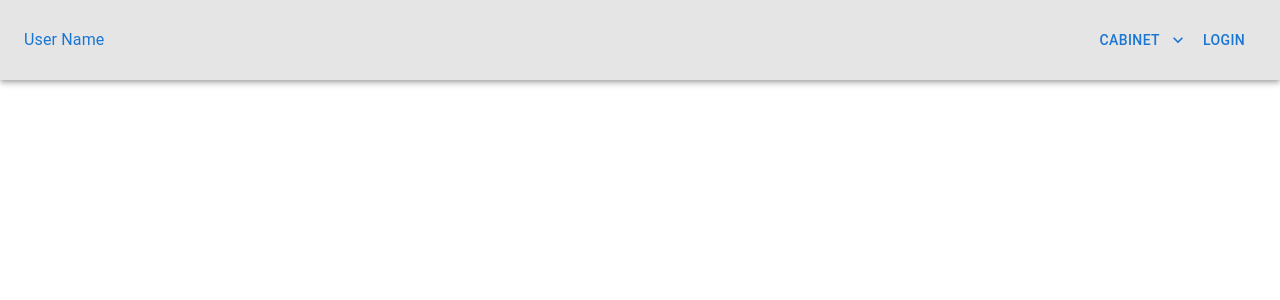
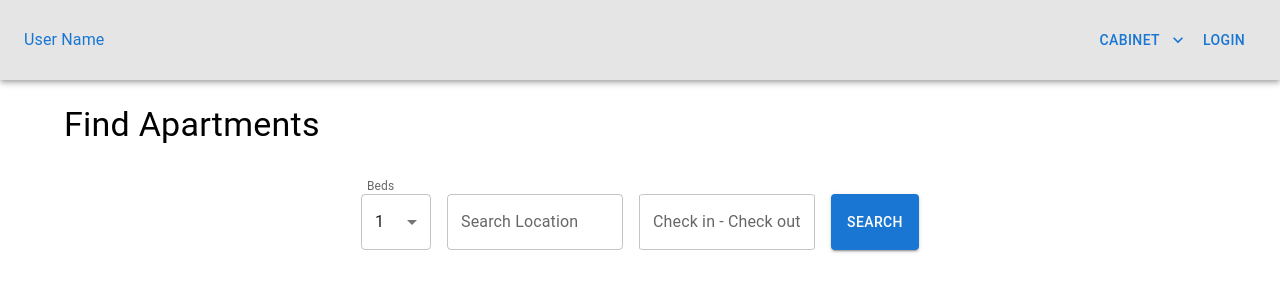
Before and after one commit to nikakarumidze/travel-agency, a React (Create React App) app in the folder front/: page /Search in a window 1280 px wide. Shown: the top 300 px of the page. Built offline with nearby package versions, Linux system fonts and the light colour scheme.

Commit message:
Register Page added, modifying custom hook useForm

```diff
--- a/front/package.json
+++ b/front/package.json
@@ -11,6 +11,7 @@
     "@testing-library/react": "^13.3.0",
     "@testing-library/user-event": "^13.5.0",
     "react": "^18.1.0",
+    "react-datepicker": "^4.8.0",
     "react-dom": "^18.1.0",
     "react-router-dom": "^6.3.0",
     "react-scripts": "5.0.1",
--- a/front/src/App.jsx
+++ b/front/src/App.jsx
@@ -3,6 +3,7 @@ import Header from './components/header/Header';
 import Main from './pages/Main/Main';
 import './App.scss';
 import Profile from './pages/Profile/Profile';
+import Search from './pages/Search/Search';
 
 const App = () => {
   return (
@@ -11,6 +12,7 @@ const App = () => {
       <Routes>
         <Route path='/' element={<Main />} />
         <Route path='/Profile' element={<Profile />} />
+        <Route path='/Search' element={<Search />} />
       </Routes>
     </BrowserRouter>
   );
--- a/front/src/pages/Main/Login.jsx
+++ b/front/src/pages/Main/Login.jsx
@@ -7,6 +7,7 @@ const Login = (props) => {
   const {
     formState,
     firstNameChangeHandler,
+    onTypingHandler,
     passwordChangeHandler,
     validityChangeHandler,
   } = useForm();
@@ -44,7 +45,7 @@ const Login = (props) => {
         required
         label='Login'
         variant='outlined'
-        onChange={firstNameChangeHandler}
+        onChange={(event) => onTypingHandler(event, 'userName', 'isUserNameValid')}
         error={!formState.isFirstNameValid}
         fullWidth
         sx={{ mb: 2 }}
--- a/front/src/pages/Main/Register.jsx
+++ b/front/src/pages/Main/Register.jsx
@@ -26,7 +26,6 @@ const Register = (props) => {
       }
       // is email valid
       // is password valid
-
       return;
     }
     // Validate Params
@@ -74,6 +73,15 @@ const Register = (props) => {
         <TextField
           required
           fullWidth
+          label='Username'
+          variant='outlined'
+          onChange={emailChangeHandler}
+          sx={{ my: 1 }}
+        />
+        <br />
+        <TextField
+          required
+          fullWidth
           label='Email address'
           variant='outlined'
           type='email'
@@ -88,6 +96,7 @@ const Register = (props) => {
           required
           type='password'
           onChange={passwordChangeHandler}
+          helperText={!formState.isPasswordValid ? 'password should be between 8 and 20 characters' : ''}
           sx={{ mt: 1, mb: 3 }}
           error={!formState.isPasswordValid}
         />
--- a/front/src/pages/Main/hooks/useForm.js
+++ b/front/src/pages/Main/hooks/useForm.js
@@ -2,10 +2,12 @@ import { useReducer } from 'react';
 const initialFormValue = {
   firstName: '',
   lastName: '',
+  userName: '',
   email: '',
   password: '',
   isFirstNameValid: true,
   isLastNameValid: true,
+  isUserNameValid: true,
   isEmailValid: true,
   isPasswordValid: true,
 };
@@ -16,6 +18,8 @@ const formReducer = (state, action) => {
       return { ...state, firstName: action.value };
     case 'lastName':
       return { ...state, lastName: action.value };
+    case 'userName':
+      return { ...state, userName: action.value };
     case 'email':
       return { ...state, email: action.value };
     case 'password':
@@ -24,6 +28,8 @@ const formReducer = (state, action) => {
       return { ...state, isFirstNameValid: action.value };
     case 'isLastNameValid':
       return { ...state, isLastNameValid: action.value };
+    case 'isUserNameValid':
+      return { ...state, isUserNameValid: action.value };
     case 'isEmailValid':
       return { ...state, isEmailValid: action.value };
     case 'isPasswordValid':
@@ -38,7 +44,15 @@ const useForm = () => {
 
   const validityChangeHandler = (type, value) => {
     formDispatch({ type: type, value: value });
-  }
+  };
+
+  const onTypingHandler = (event, type, validityType) => {
+    console.log(formState);
+    formDispatch({ type: type, value: event.target.value });
+    if (!formState.validityType) {
+      formDispatch({ type: validityType, value: true });
+    }
+  };
 
   const firstNameChangeHandler = (event) => {
     formDispatch({ type: 'firstName', value: event.target.value });
@@ -51,6 +65,13 @@ const useForm = () => {
     formDispatch({ type: 'lastName', value: event.target.value });
     if (!formState.isLastNameValid) {
       formDispatch({ type: 'isLastNameValid', value: true });
+    }
+  };
+
+  const userNameChangeHandler = (event) => {
+    formDispatch({ type: 'userName', value: event.target.value });
+    if (!formState.isFirstNameValid) {
+      formDispatch({ type: 'isUserNameValid', value: true });
     }
   };
 
@@ -70,9 +91,11 @@ const useForm = () => {
 
   return {
     formState,
+    onTypingHandler,
     validityChangeHandler,
     firstNameChangeHandler,
     lastNameChangeHandler,
+    userNameChangeHandler,
     emailChangeHandler,
     passwordChangeHandler,
   };
--- a/front/src/pages/Search/Search.jsx
+++ b/front/src/pages/Search/Search.jsx
@@ -0,0 +1,93 @@
+import React from 'react';
+import Typography from '@mui/material/Typography';
+import {
+  Button,
+  Container,
+  FormControl,
+  InputLabel,
+  MenuItem,
+  Select,
+  TextField,
+} from '@mui/material';
+import DatePicker from 'react-datepicker';
+import 'react-datepicker/dist/react-datepicker.css';
+import classes from './Search.module.scss';
+
+import { useState } from 'react';
+
+const Search = () => {
+  const [bedNumber, setBedNumber] = useState(1);
+  const [dateRange, setDateRange] = useState([null, null]);
+  const [location, setLocation] = useState();
+  const [startDate, endDate] = dateRange;
+
+  const bedNumberChangeHandler = (event) => {
+    setBedNumber(event.target.value);
+  };
+
+  const locationChangeHandler = (event) => {
+    setLocation(event.target.value);
+  };
+
+  const searchHandler = () => {
+    // If no Location provided, location will be nearest of user
+    if (startDate === null) {
+      const today = new Date();
+      console.log(today);
+      // If no date provided, the start date will be today.
+    }
+    console.log(bedNumber, location, startDate, endDate);
+    // Fetching info and redirecting to search page
+  };
+
+  return (
+    <Container>
+      <Typography component='h1' variant='h4' sx={{ mb: 5 }}>
+        Find Apartments
+      </Typography>
+      <Container sx={{ display: 'flex', justifyContent: 'center' }}>
+        <FormControl sx={{ width: 70, p: 1 }}>
+          <InputLabel id='bed'>Beds</InputLabel>
+          <Select
+            labelId='bed'
+            defaultValue={1}
+            onChange={bedNumberChangeHandler}
+          >
+            <MenuItem value={1}>1</MenuItem>
+            <MenuItem value={2}>2</MenuItem>
+            <MenuItem value={3}>3</MenuItem>
+          </Select>
+        </FormControl>
+
+        <TextField
+          label='Search Location'
+          sx={{ width: 176, m: 1 }}
+          onChange={locationChangeHandler}
+        />
+        {/* Fetch Locations, and store as options */}
+
+        <FormControl sx={{ m: 1 }}>
+          {!startDate && (
+            <InputLabel sx={{ mb: 0 }}>Check in - Check out</InputLabel>
+          )}
+          <DatePicker
+            selectsRange={true}
+            startDate={startDate}
+            endDate={endDate}
+            onChange={(update) => {
+              setDateRange(update);
+            }}
+            isClearable={true}
+            className={classes.datepicker}
+          />
+        </FormControl>
+
+        <Button variant='contained' sx={{ m: 1 }} onClick={searchHandler}>
+          Search
+        </Button>
+      </Container>
+    </Container>
+  );
+};
+
+export default Search;
--- /dev/null
+++ b/front/src/pages/Search/Search.module.scss
@@ -0,0 +1,12 @@
+.datepicker {
+    width: 170px;
+    height: 52px;
+    border-radius: 3.5%;
+    border-style: solid;
+    border-width: 1px;
+    border-color: rgba(0, 0, 0, 0.23);
+
+    &:hover{
+        border-color: black
+    }
+}
```
Also changed, not shown: 1 other file (tests, documents, lock files or other folders).
